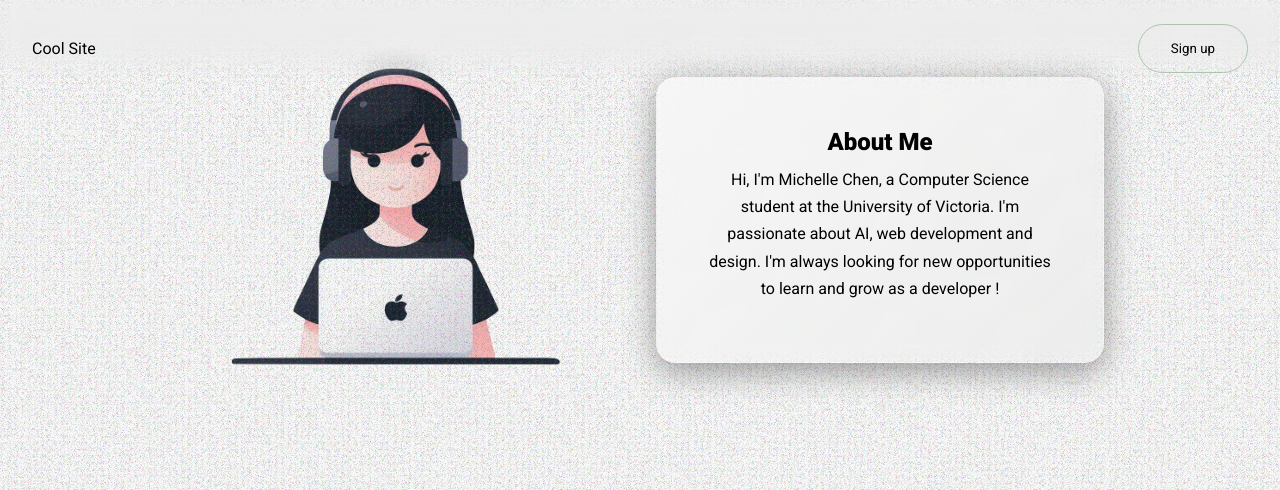
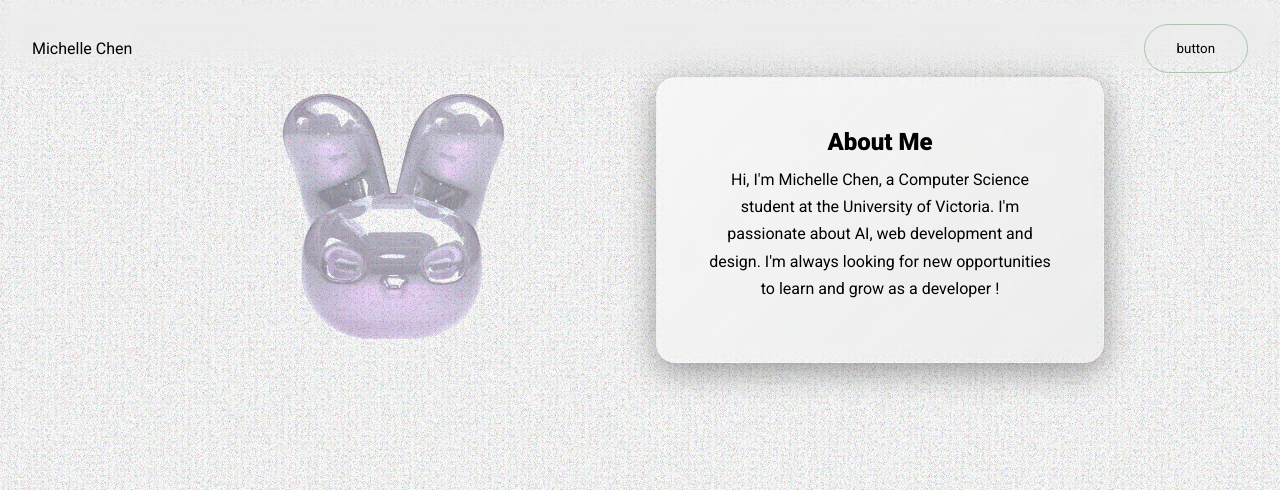
Before and after one commit to michellepyc/michellepyc.github.io, a plain HTML site: page index.html in a window 1280 px wide. Shown: the top 490 px of the page. Drawn offline with nearby package versions, Linux system fonts and the light colour scheme; a script that the page names is missing.

Commit message:
3D model bunny

```diff
--- a/assets/styles.css
+++ b/assets/styles.css
@@ -76,7 +76,7 @@
     display: flex;
     padding: 0 2rem;
     box-sizing: border-box;
-    z-index: 6;
+    z-index: 10;
   }
 
   .menu {
@@ -88,7 +88,7 @@
     width: 100%;
     gap: 2rem;
     font-size: var(--font-family);
-    z-index: 1;
+    z-index: 2;
   }
 
   .backdrop {
@@ -120,6 +120,7 @@
   }
 
   .hero img {
+    padding: 5.625rem;
     height: 27.5rem;
     width: 27.5rem;
     z-index: 1;
--- a/index.html
+++ b/index.html
@@ -33,8 +33,8 @@
     <!-- Navbar -->
     <nav>
       <div class="menu">
-        <p>Cool Site</p>
-        <button>Sign up</button>
+        <p>Michelle Chen</p>
+        <button>button</button>
       </div>
       <div class="backdrop"></div>
     </nav>
@@ -42,7 +42,7 @@
     <!-- Hero Section -->
     <section class="hero" id="about">
         <img
-          src="assets/images/MeIcon.png"
+          src="assets/images/Test.png"
           alt="Michelle-chen"
           loading="lazy"
           class="hero-img"
```
Also changed, not shown: assets/images/Test.png (added), 2 other files.
